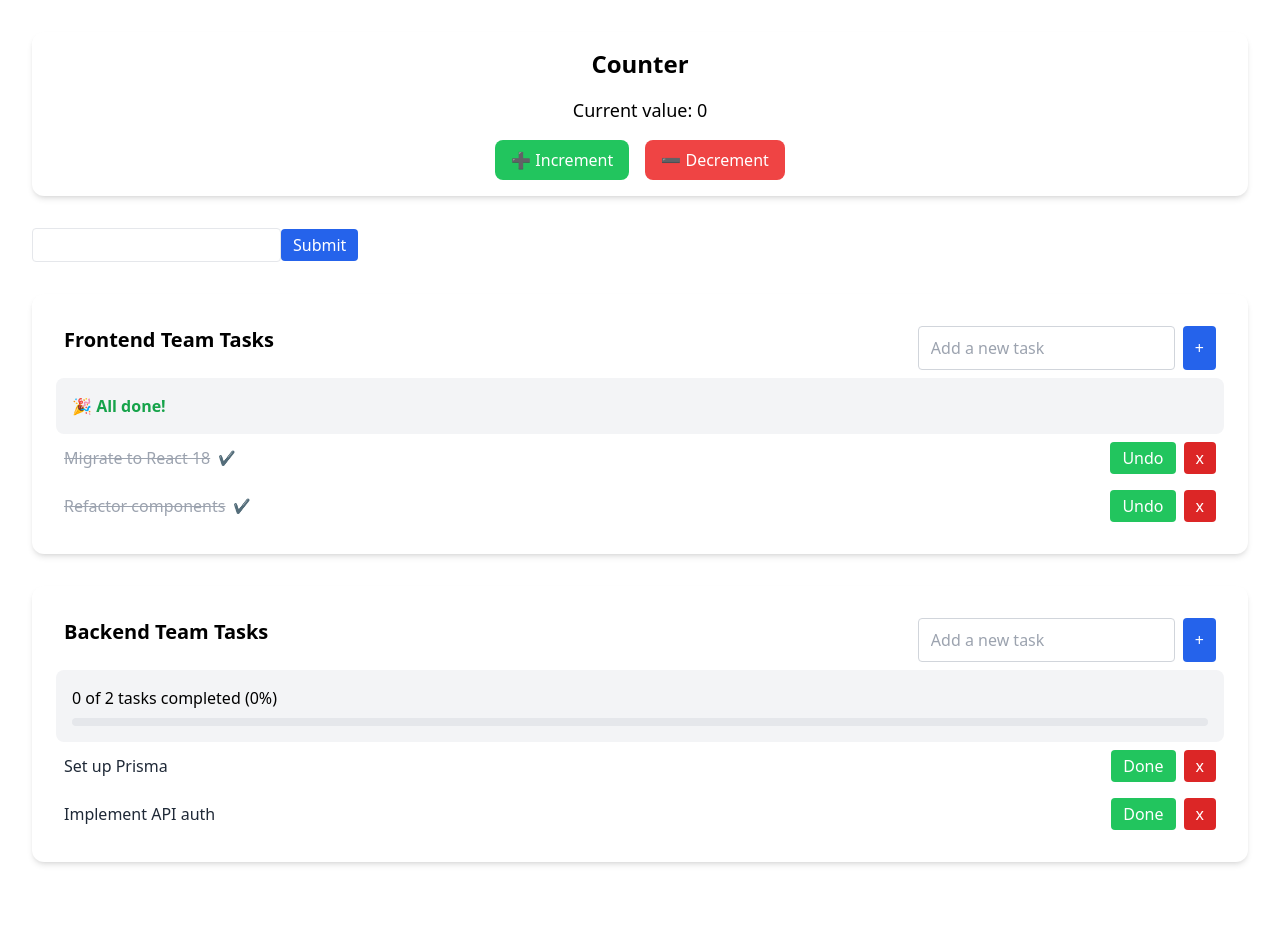
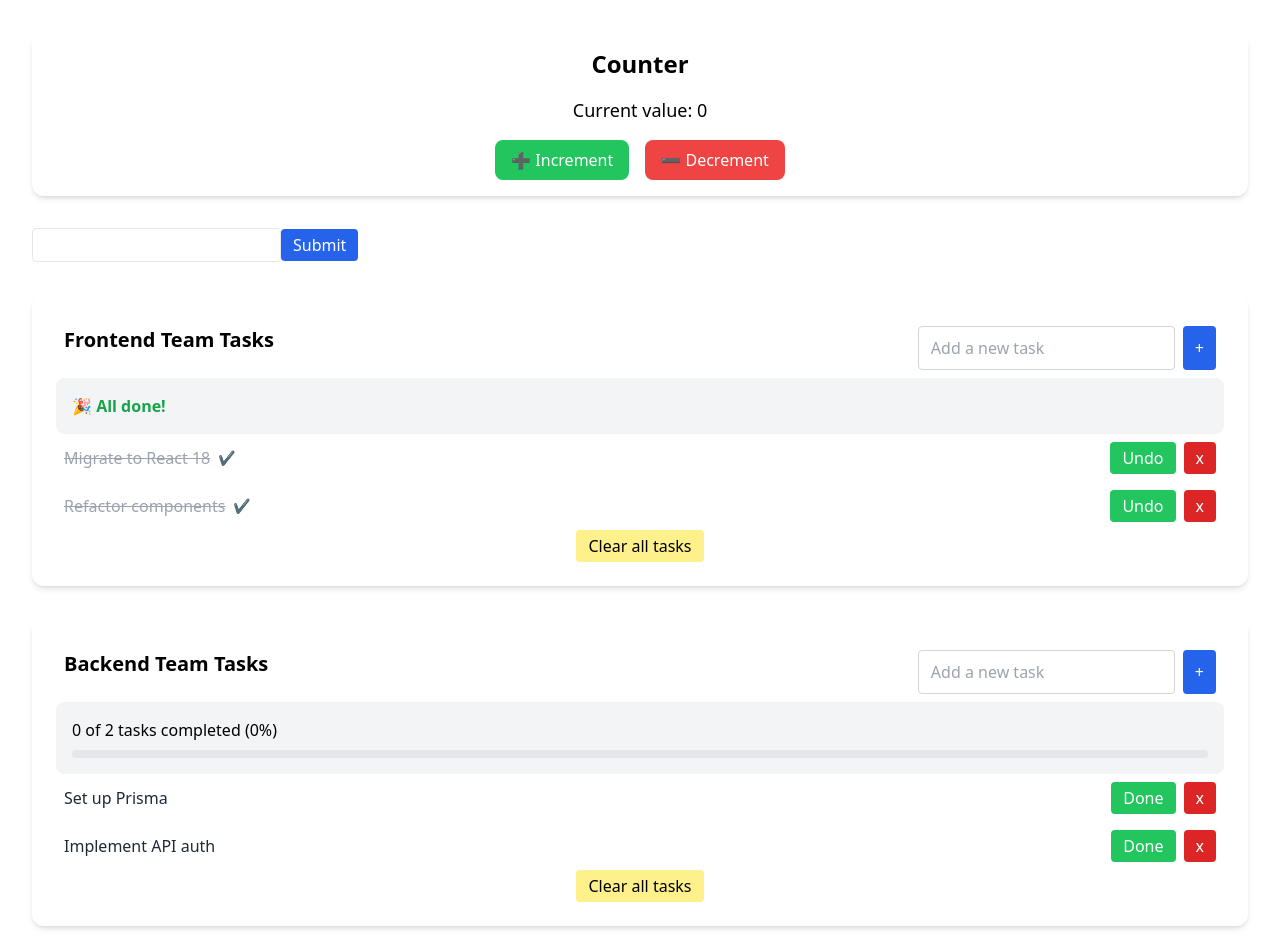
Before and after one commit to dalofe/react-playground, a React (Vite) app: page / in a window 1280 px wide. Shown: the top 952 px of the page. Before the commit the page ends 894 px from the top, so only its background shows below. Built offline with nearby package versions, Linux system fonts and the light colour scheme.

Commit message:
Day 9: fist approach to persist the data

```diff
--- a/src/App.tsx
+++ b/src/App.tsx
@@ -1,34 +1,46 @@
-import { useState } from "react";
+import { useEffect, useState } from "react";
 import Counter from "./components/Counter";
 import TaskForm from "./components/TaskForm";
 import TaskList from "./components/TaskList";
 import type { Task } from "./components/TaskList";
 
 export default function App() {
-
-  const initialFrontendTasks: Task[] = [
+  let initialFrontendTasks: Task[] = [
     { id: 1, title: "Migrate to React 18", completed: true },
     { id: 2, title: "Refactor components", completed: true },
   ];
+  const frontendSavedTasks = localStorage.getItem("frontendTasks");
+  initialFrontendTasks = frontendSavedTasks ? JSON.parse(frontendSavedTasks) : initialFrontendTasks;
 
-  const initialBackendTasks: Task[] = [
+  const [frontendTasks, setFrontendTasks] = useState<Task[]>(initialFrontendTasks);
+
+  useEffect(() => {
+    localStorage.setItem("frontendTasks", JSON.stringify(frontendTasks));
+  }, [frontendTasks]);
+
+  let initialBackendTasks: Task[] = [
     { id: 1, title: "Set up Prisma", completed: false },
     { id: 2, title: "Implement API auth", completed: false },
   ];
+  const backendSavedTasks = localStorage.getItem("backendTasks");
+  initialBackendTasks = backendSavedTasks ? JSON.parse(backendSavedTasks) : initialBackendTasks;
+
+  const [backendTasks, setBackendTasks] = useState<Task[]>(initialBackendTasks);
+
+  useEffect(() => {
+    localStorage.setItem("backendTasks", JSON.stringify(backendTasks));
+  }, [backendTasks]);
 
   const handleAddFrontendTask = (title: string) => {
-    setFrontendTasks([...frontendTasks, {id: Date.now(), title, completed: false}]);
+    setFrontendTasks([...frontendTasks, { id: Date.now(), title, completed: false }]);
   }
-
-  const [frontendTasks, setFrontendTasks] = useState<Task[]>(initialFrontendTasks);
-  const [backendTasks, setBackendTasks] = useState<Task[]>(initialBackendTasks);
 
   return (
     <div className="p-8 space-y-8">
       <Counter />
       <TaskForm onAddTask={handleAddFrontendTask} />
-      <TaskList title="Frontend Team Tasks" showCompleted={true} tasks={frontendTasks} setTasks={setFrontendTasks} />
-      <TaskList title="Backend Team Tasks" showCompleted={true} tasks={backendTasks} setTasks={setBackendTasks} onTaskToggle={(task) => console.log("Task updated", task)} emptyMessage="No backend tasks" />
+      <TaskList title="Frontend Team Tasks" showCompleted={true} tasks={frontendTasks} setTasks={setFrontendTasks} emptyMessage="No frontend tasks" />
+      <TaskList title="Backend Team Tasks" showCompleted={true} tasks={backendTasks} setTasks={setBackendTasks} emptyMessage="No backend tasks" />
     </div>
   );
 }
--- a/src/components/TaskList.tsx
+++ b/src/components/TaskList.tsx
@@ -61,6 +61,11 @@ export default function TaskList({ title, tasks, setTasks, showCompleted = true,
         }
     };
 
+    const emptyList = () => {
+        console.log("cleared!");
+        setTasks([]);
+    }
+
     return (
         <div className="p-6 bg-white rounded-xl shadow-md mt-6">
             <div className="flex justify-between p-2">
@@ -106,6 +111,10 @@ export default function TaskList({ title, tasks, setTasks, showCompleted = true,
                         ))
                 }
             </ul>
+            <div className="grid justify-items-center">
+                <button onClick={emptyList}
+                    className="px-3 py-1 bg-yellow-200 rounded hover:bg-yellow-300 transition">Clear all tasks</button>
+            </div>
         </div>
     );
 }
```
